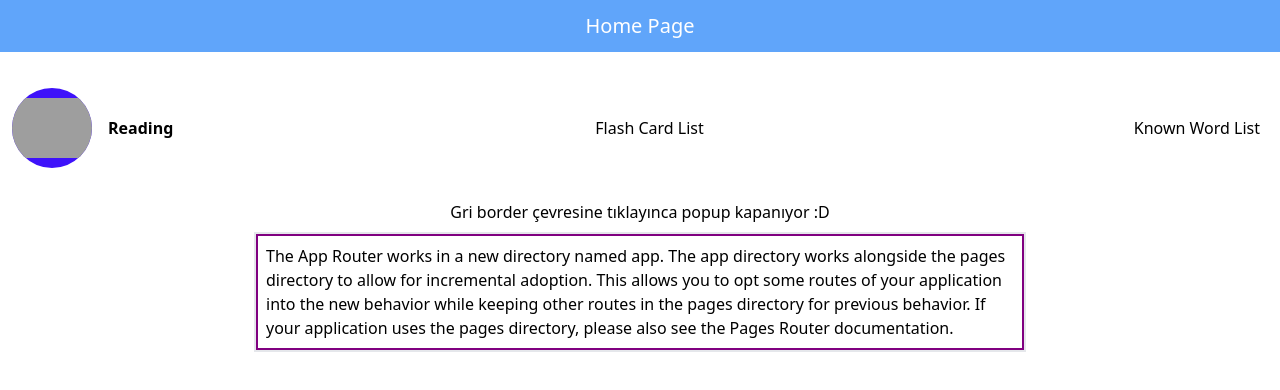
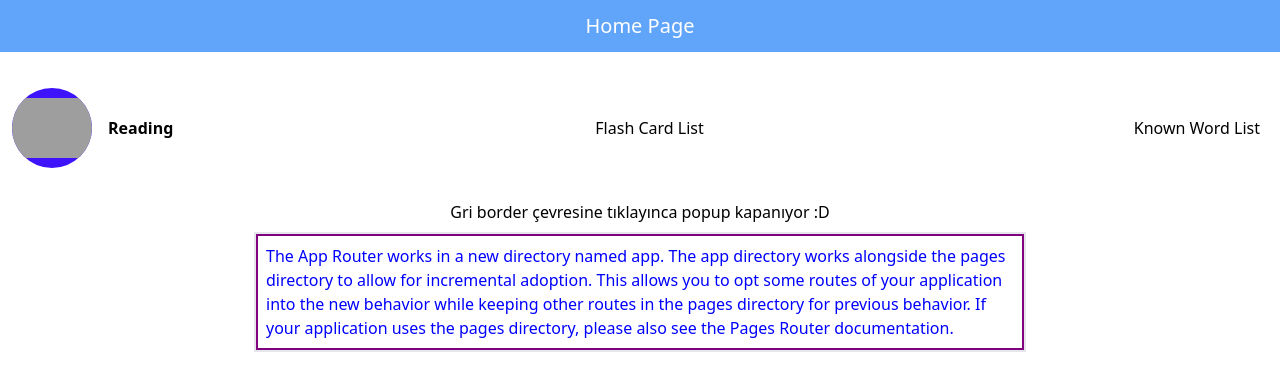
Before and after one commit to SivanSuh/eduasis, a Next.js app: page / in a window 1280 px wide. Shown: the top 390 px of the page. Built offline with nearby package versions, Linux system fonts and the light colour scheme; no server answers; grey boxes are pictures that could not be loaded.

Commit message:
redux toolkit error fixed

```diff
--- a/src/pages/flash-card.tsx
+++ b/src/pages/flash-card.tsx
@@ -6,7 +6,7 @@ import Link from "next/link";
 import { useSelector } from "react-redux";
 
 const FlashCardPage = () => {
-  const { content } = useSelector((state: RootState) => state);
+  const { content } = useSelector((state: RootState) => state.flashCard);
 
   console.clear();
   console.log("content", content);
--- a/src/pages/index.tsx
+++ b/src/pages/index.tsx
@@ -19,9 +19,11 @@ export default function Home() {
 
   const modalRef = useRef<HTMLInputElement>(null);
   const dispatch = AppDispatch();
-  const { translateValue } = useSelector((state: RootState) => state);
+  const { translateValue, known } = useSelector(
+    (state: RootState) => state.flashCard
+  );
 
-  useEffect(() => {}, [select]);
+  useEffect(() => {}, [select, known]);
 
   const punctutaion = /[.,\/#!$%\^&\*;:{}=\-_`~()\?]/g; // for punctutaion  example . , ?
 
@@ -49,6 +51,7 @@ export default function Home() {
 
   const comparePlus = newValues?.length > 1;
   const compareMinus = newValues?.length == 1;
+
   const addFlashCard = () => {
     if (comparePlus) {
       dispatch(
@@ -70,6 +73,13 @@ export default function Home() {
       setSelect("");
     }
   };
+
+  const unKnowWord = `The App Router works in a new directory named app. The app directory
+  works alongside the pages directory to allow for incremental adoption.
+  This allows you to opt some routes of your application into the new
+  behavior while keeping other routes in the pages directory for
+  previous behavior. If your application uses the pages directory,
+  please also see the Pages Router documentation.`;
 
   return (
     <Layout title="Home Page">
@@ -94,12 +104,14 @@ export default function Home() {
           onMouseUp={handleMouseUp}
           className="border-[purple] border-2 p-2  max-w-3xl mx-auto"
         >
-          The App Router works in a new directory named app. The app directory
-          works alongside the pages directory to allow for incremental adoption.
-          This allows you to opt some routes of your application into the new
-          behavior while keeping other routes in the pages directory for
-          previous behavior. If your application uses the pages directory,
-          please also see the Pages Router documentation.
+          {unKnowWord.split(" ").map((item, index) => {
+            const deger = known.some((val: any) => val.en === item);
+            return (
+              <span key={index} style={{ color: deger ? "red" : "blue" }}>
+                {item}{" "}
+              </span>
+            );
+          })}
         </p>
 
         {select && (
--- a/src/pages/known-page.tsx
+++ b/src/pages/known-page.tsx
@@ -5,7 +5,7 @@ import Link from "next/link";
 import { useSelector } from "react-redux";
 
 const KnownPage = () => {
-  const { known } = useSelector((state: RootState) => state);
+  const { known } = useSelector((state: RootState) => state.flashCard);
   return (
     <Layout title="Known Word Page">
       <Link href="/" className="hover:underline">
@@ -13,8 +13,8 @@ const KnownPage = () => {
       </Link>
       <h2 className="m-2 text-center text-2xl">Bilinen Kelimeler</h2>
       <div className="flex flex-wrap justify-center items-center">
-        {known.map((item: any) => (
-          <FlashCard content={item} text={item} />
+        {known.map((item: any, index) => (
+          <FlashCard content={item} text={item} key={index} />
         ))}
       </div>
     </Layout>
--- a/src/store/slices/flashCardSlice.ts
+++ b/src/store/slices/flashCardSlice.ts
@@ -21,21 +21,28 @@ export const postApi = createAsyncThunk("post", async (data:PostModels) => {
     }
 })
 
+// two object equeals
+const areObjectsEqual = (obje1:any, obje2:any) => {
+  return JSON.stringify(obje1) === JSON.stringify(obje2);
+};
+
 const flashCardSlice = createSlice({
     name:"flash-card",
     initialState,
     reducers:{
         addCard:(state,action) => {
             const word = action.payload;
-            if(!state.content.includes(word)){
+            if(!state.content.some((obj) => areObjectsEqual(obj,word))){
                 state.content.push(word)
             }
         },
         addKnowCard:(state,action) => {
             const word = action.payload;
-            if(!state.known.includes(word)){
+            console.log("action payload",word)
+            if(!state.known.some((obj) => areObjectsEqual(obj,word))){
                 state.known.push(word)
             }
+
         }
     },
     extraReducers:(builder) => {
--- a/src/store/store.ts
+++ b/src/store/store.ts
@@ -1,4 +1,4 @@
-import { configureStore } from "@reduxjs/toolkit";
+import { combineReducers, configureStore } from "@reduxjs/toolkit";
 import { useDispatch } from "react-redux";
 import flashCardSlice from "./slices/flashCardSlice";
 import storage from "redux-persist/lib/storage";
@@ -8,8 +8,11 @@ const persistConfig = {
     key:"root",
     storage
 }
+const rootReducer = combineReducers({
+    flashCard:flashCardSlice
+})
 
-const persistedReducer = persistReducer(persistConfig,flashCardSlice)
+const persistedReducer = persistReducer(persistConfig,rootReducer)
 
 export const store = configureStore({
     reducer:persistedReducer,
```
Also changed, not shown: 1 other file (tests, documents, lock files or other folders).
